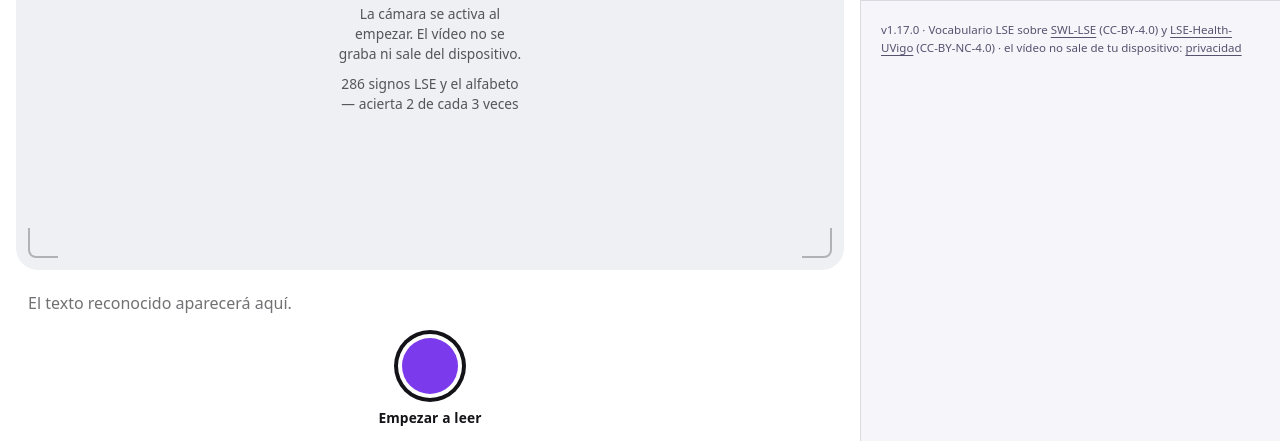
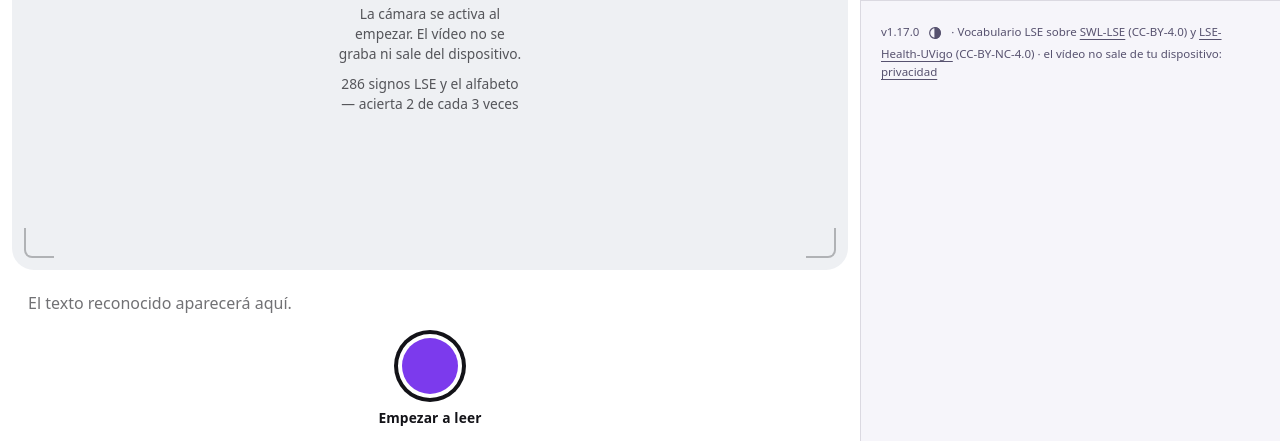
Before and after one commit to Endika/esku, a website built with Vite: page index.html in a window 1280 px wide. Shown: the part 359-800 px from the top of the page. Built offline with nearby package versions, Linux system fonts and the light colour scheme.

Commit message:
feat: add a light/dark theme toggle beside the version

```diff
--- a/index.html
+++ b/index.html
@@ -7,6 +7,18 @@
     <link rel="apple-touch-icon" href="apple-touch-icon-180x180.png" />
     <meta name="theme-color" media="(prefers-color-scheme: light)" content="#ffffff" />
     <meta name="theme-color" media="(prefers-color-scheme: dark)" content="#000000" />
+    <script>
+      (() => {
+        var theme;
+        try {
+          theme = localStorage.getItem('esku:theme');
+        } catch (_) {}
+        if (theme !== 'light' && theme !== 'dark') {
+          theme = matchMedia('(prefers-color-scheme: light)').matches ? 'light' : 'dark';
+        }
+        document.documentElement.dataset.theme = theme;
+      })();
+    </script>
     <title>Esku — Reconoce signos de LSE</title>
     <meta
       name="description"
--- a/src/presentation/App.ts
+++ b/src/presentation/App.ts
@@ -12,6 +12,13 @@ import {
 } from '@presentation/components/LandmarkOverlay';
 import { StoragePanel } from '@presentation/components/StoragePanel';
 import { TeachSignPanel } from '@presentation/components/TeachSignPanel';
+import {
+  applyThemePreference,
+  followSystemTheme,
+  nextThemePreference,
+  readThemePreference,
+  type ThemePreference,
+} from '@presentation/theme';
 
 declare const __APP_VERSION__: string;
 
@@ -165,7 +172,24 @@ export function renderApp(root: HTMLElement): void {
           </details>
 
           <p class="footnote">
-            v${__APP_VERSION__} · Vocabulario LSE sobre
+            v${__APP_VERSION__}
+            <button class="theme" id="theme" type="button">
+              <svg viewBox="0 0 24 24" width="16" height="16" fill="none" stroke="currentColor"
+                   stroke-width="1.8" stroke-linecap="round" stroke-linejoin="round" aria-hidden="true">
+                <g class="theme__icon" data-for="system">
+                  <circle cx="12" cy="12" r="8" />
+                  <path d="M12 4a8 8 0 0 1 0 16z" fill="currentColor" />
+                </g>
+                <g class="theme__icon" data-for="light">
+                  <circle cx="12" cy="12" r="3.6" />
+                  <path d="M12 3v2M12 19v2M3 12h2M19 12h2M5.6 5.6l1.4 1.4M17 17l1.4 1.4M5.6 18.4 7 17M17 7l1.4-1.4" />
+                </g>
+                <g class="theme__icon" data-for="dark">
+                  <path d="M19.5 14.2A7.8 7.8 0 0 1 9.8 4.5a7.8 7.8 0 1 0 9.7 9.7z" />
+                </g>
+              </svg>
+            </button>
+            · Vocabulario LSE sobre
             <a href="https://zenodo.org/records/13691887" rel="noreferrer">SWL-LSE</a> (CC-BY-4.0) y
             <a href="https://zenodo.org/records/10234465" rel="noreferrer">LSE-Health-UVigo</a>
             (CC-BY-NC-4.0) · el vídeo no sale de tu dispositivo:
@@ -186,6 +210,28 @@ export function renderApp(root: HTMLElement): void {
   const edit = must<HTMLElement>(root, '#edit');
   const frame = must<HTMLElement>(root, '#frame');
   const toggleLabel = must<HTMLElement>(root, '#toggle-label');
+
+  const themeButton = must<HTMLButtonElement>(root, '#theme');
+  const THEME_NAMES: Record<ThemePreference, string> = {
+    system: 'automático',
+    light: 'claro',
+    dark: 'oscuro',
+  };
+  let theme = readThemePreference();
+  const showTheme = () => {
+    themeButton.dataset.pref = theme;
+    const label = `Tema ${THEME_NAMES[theme]}. Cambiar a ${THEME_NAMES[nextThemePreference(theme)]}`;
+    themeButton.setAttribute('aria-label', label);
+    themeButton.title = label;
+  };
+  themeButton.addEventListener('click', () => {
+    theme = nextThemePreference(theme);
+    applyThemePreference(theme);
+    showTheme();
+  });
+  applyThemePreference(theme);
+  followSystemTheme(() => theme);
+  showTheme();
 
   // A sheet over the camera on a phone, a column beside it on a wide screen. Closed, it is
   // inert, so its controls drop out of the tab order and the screen reader alike.
--- a/src/presentation/styles/global.css
+++ b/src/presentation/styles/global.css
@@ -1,9 +1,9 @@
 /*
  * Esku design tokens.
  *
- * Everything follows the system scheme, light or dark, except the picture itself: while the
- * camera runs the video frame goes black, because the letterbox around a feed has to recede
- * whatever the page around it does. What is drawn over the video (brackets, the live guess)
+ * Everything follows the scheme on <html data-theme>, the system's unless the footnote's toggle
+ * pinned one, except the picture itself: while the camera runs the video frame goes black,
+ * because the letterbox around a feed has to recede whatever the page around it does. What is drawn over the video (brackets, the live guess)
  * uses the on-video family, which never changes with the scheme.
  */
 :root {
@@ -53,8 +53,7 @@
   color-scheme: dark;
 }
 
-@media (prefers-color-scheme: light) {
-  :root {
+:root[data-theme='light'] {
   --bg: #f6f5fa;
   --surface: #ffffff;
   --surface-raised: #f0eef7;
@@ -75,7 +74,6 @@
   --vf-hover: rgba(19, 19, 24, 0.05);
   --danger: #c0262d;
   color-scheme: light;
-  }
 }
 
 * {
@@ -147,11 +145,9 @@ body {
 
 /* On white, a black block edge to edge reads as a hole; inset and rounded it reads as a
    window onto the camera. */
-@media (prefers-color-scheme: light) {
-  .frame {
+[data-theme='light'] .frame {
   margin: 0 12px;
   border-radius: var(--radius-lg);
-  }
 }
 
 /* Three readable steps: nothing seen stays dim, a hand turns them white, a framed body yellow. */
@@ -422,10 +418,8 @@ body {
 }
 
 /* The part colours are pale for a black ground; on white they darken to stay a 3:1 mark. */
-@media (prefers-color-scheme: light) {
-  .part__tick {
+[data-theme='light'] .part__tick {
   stroke: color-mix(in srgb, var(--part) 55%, var(--vf-ink));
-  }
 }
 
 .part__cross {
@@ -949,6 +943,45 @@ details[open] > .card__summary::after {
   font-size: 0.72rem;
 }
 
+/* Small enough to sit in the footnote's line, still a 24px target. */
+.theme {
+  display: inline-grid;
+  place-items: center;
+  width: 24px;
+  height: 24px;
+  margin: 0 1px;
+  padding: 0;
+  border: 0;
+  border-radius: 999px;
+  background: none;
+  color: inherit;
+  vertical-align: middle;
+  cursor: pointer;
+  transition:
+    color 0.2s var(--ease-out),
+    background-color 0.2s var(--ease-out);
+}
+
+.theme:hover {
+  background: var(--text-soft);
+  color: var(--text);
+}
+
+.theme:focus-visible {
+  outline: 2px solid var(--text);
+  outline-offset: 1px;
+}
+
+.theme__icon {
+  display: none;
+}
+
+.theme[data-pref='system'] [data-for='system'],
+.theme[data-pref='light'] [data-for='light'],
+.theme[data-pref='dark'] [data-for='dark'] {
+  display: inline;
+}
+
 .footnote a,
 .card__body a {
   color: inherit;
--- /dev/null
+++ b/src/presentation/theme.ts
@@ -0,0 +1,51 @@
+/**
+ * The colour scheme: the system's until the footnote's toggle pins one. index.html applies the
+ * stored choice before first paint; this keeps it applied and lets the toggle change it.
+ */
+export type ThemePreference = 'system' | 'light' | 'dark';
+
+const KEY = 'esku:theme';
+const NEXT: Record<ThemePreference, ThemePreference> = {
+  system: 'light',
+  light: 'dark',
+  dark: 'system',
+};
+/* The browser chrome matches the viewfinder's ground. */
+const CHROME = { light: '#ffffff', dark: '#000000' };
+
+const systemLight = window.matchMedia('(prefers-color-scheme: light)');
+
+export function readThemePreference(): ThemePreference {
+  try {
+    const stored = localStorage.getItem(KEY);
+    if (stored === 'light' || stored === 'dark') return stored;
+  } catch {
+    // Storage blocked: the system's scheme still works.
+  }
+  return 'system';
+}
+
+export function nextThemePreference(preference: ThemePreference): ThemePreference {
+  return NEXT[preference];
+}
+
+export function applyThemePreference(preference: ThemePreference): void {
+  const theme = preference === 'system' ? (systemLight.matches ? 'light' : 'dark') : preference;
+  document.documentElement.dataset.theme = theme;
+  for (const meta of document.querySelectorAll<HTMLMetaElement>('meta[name="theme-color"]')) {
+    const own = meta.getAttribute('media')?.includes('light') ? 'light' : 'dark';
+    meta.content = CHROME[preference === 'system' ? own : theme];
+  }
+  try {
+    if (preference === 'system') localStorage.removeItem(KEY);
+    else localStorage.setItem(KEY, preference);
+  } catch {
+    // Not remembered, but applied for this visit.
+  }
+}
+
+export function followSystemTheme(current: () => ThemePreference): void {
+  systemLight.addEventListener('change', () => {
+    if (current() === 'system') applyThemePreference('system');
+  });
+}
```
Also changed, not shown: src/presentation/__tests__/theme.test.ts (added, +55 -0 lines). Lines whose indentation alone changed are shown as unchanged.
